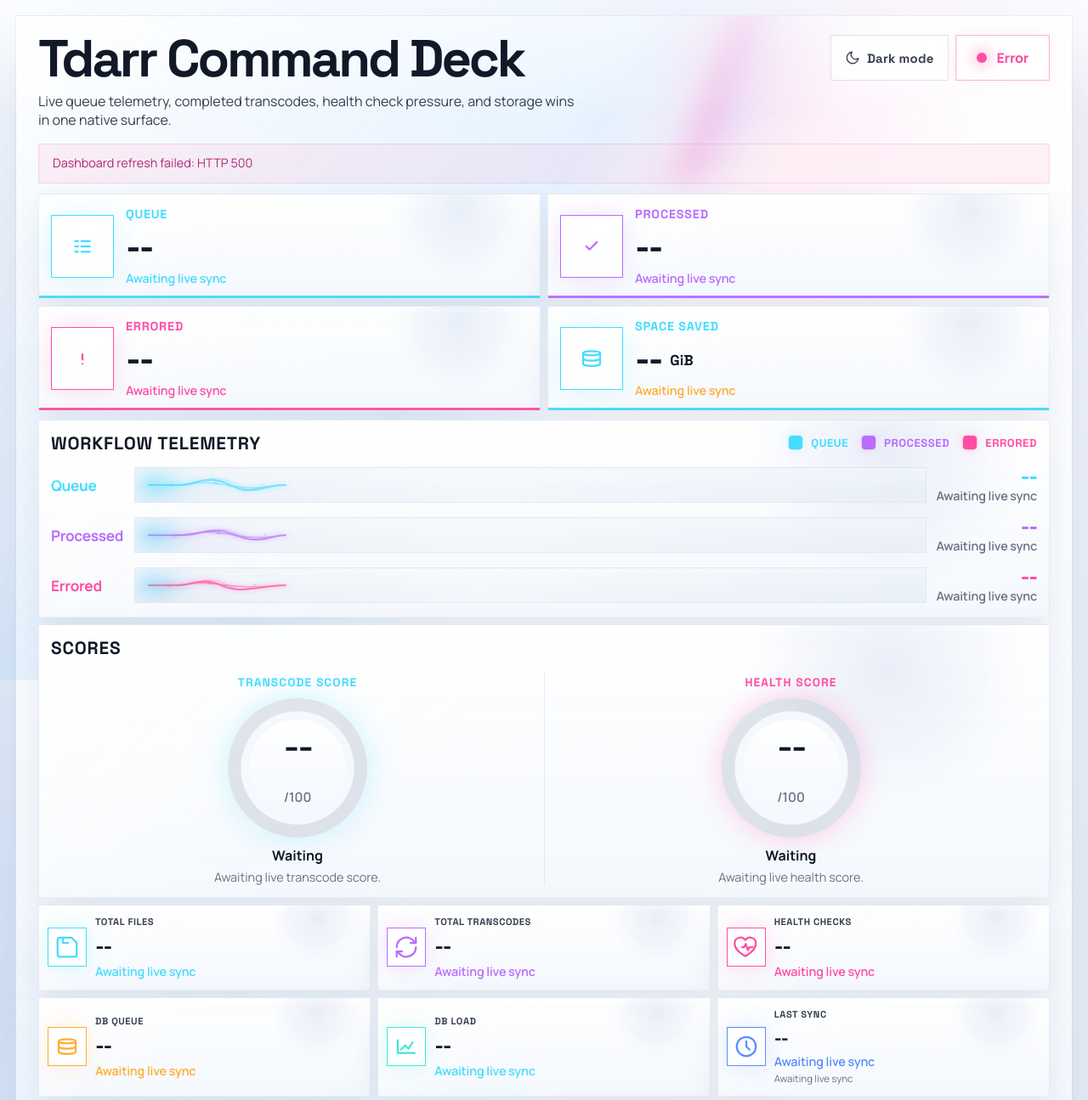
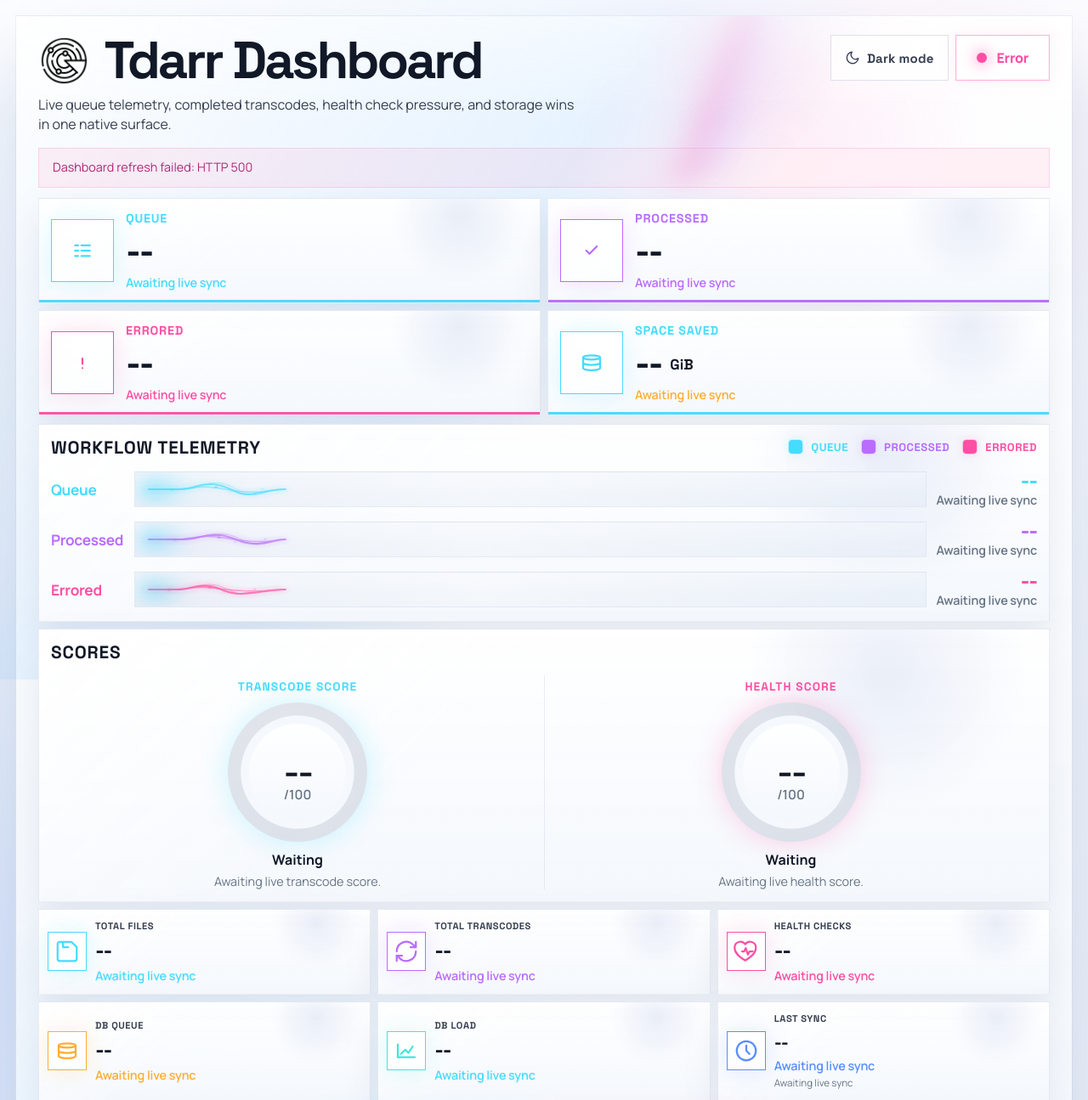
Before and after one commit to DeepDaddyTTV/Tdarr-Dashboard, a FastAPI app: page / in a window 1280 px wide. Shown: the top 1295 px of the page at 85% size. Run offline with FastAPI, Linux system fonts and the light colour scheme; data that the repository does not hold is empty.

Commit message:
Add Tdarr branding assets and title updates

```diff
--- a/app/main.py
+++ b/app/main.py
@@ -16,7 +16,7 @@
 from fastapi.staticfiles import StaticFiles
 from fastapi.templating import Jinja2Templates
 
-APP_NAME = "TDarr Dashboard"
+APP_NAME = "Tdarr Dashboard"
 BASE_DIR = Path(__file__).resolve().parent
 DB_PATH = os.getenv("TDARR_DB_PATH", "/data/database.db")
 DB_IMMUTABLE = os.getenv("TDARR_DB_IMMUTABLE", "").strip().lower() in {"1", "true", "yes", "on"}
@@ -42,7 +42,12 @@
 
 
 def current_asset_version() -> str:
-    asset_paths = [BASE_DIR / "static" / "style.css", BASE_DIR / "static" / "app.js"]
+    asset_paths = [
+        BASE_DIR / "static" / "style.css",
+        BASE_DIR / "static" / "app.js",
+        BASE_DIR / "static" / "favicon.png",
+        BASE_DIR / "static" / "main-screen-logo.png",
+    ]
     mtimes = [path.stat().st_mtime for path in asset_paths if path.exists()]
     return str(int(max(mtimes))) if mtimes else "1"
 
--- a/app/static/style.css
+++ b/app/static/style.css
@@ -246,6 +246,30 @@
   justify-content: space-between;
   align-items: flex-start;
   gap: 12px;
+}
+
+.hero-copy {
+  display: flex;
+  flex-direction: column;
+}
+
+.hero-title {
+  display: flex;
+  align-items: center;
+  gap: 16px;
+}
+
+.hero-logo {
+  width: clamp(56px, 4.8vw, 86px);
+  height: auto;
+  flex: 0 0 auto;
+  filter:
+    brightness(0) invert(1)
+    drop-shadow(0 0 16px rgba(69, 220, 255, 0.12));
+}
+
+html[data-theme="light"] .hero-logo {
+  filter: none;
 }
 
 .hero-actions {
@@ -844,8 +868,10 @@
 }
 
 .score-ring__core {
-  display: grid;
-  place-items: center;
+  position: relative;
+  display: flex;
+  align-items: center;
+  justify-content: center;
   width: 114px;
   height: 114px;
   border-radius: 50%;
@@ -861,10 +887,14 @@
 }
 
 .score-ring__scale {
-  margin-top: 6px;
+  position: absolute;
+  left: 50%;
+  bottom: 20px;
+  margin-top: 0;
   color: var(--text-muted);
   font-size: 0.96rem;
   font-weight: 600;
+  transform: translateX(-50%);
 }
 
 .score-card__headline {
@@ -1124,6 +1154,14 @@
 }
 
 @media (max-width: 640px) {
+  .hero-title {
+    gap: 12px;
+  }
+
+  .hero-logo {
+    width: clamp(44px, 12vw, 62px);
+  }
+
   .hero-copy h1 {
     font-size: 3rem;
   }
--- a/app/templates/index.html
+++ b/app/templates/index.html
@@ -23,6 +23,8 @@
         }
       })();
     </script>
+    <link rel="icon" type="image/png" href="/static/favicon.png?v={{ asset_version }}">
+    <link rel="apple-touch-icon" href="/static/favicon.png?v={{ asset_version }}">
     <link rel="stylesheet" href="/static/style.css?v={{ asset_version }}">
   </head>
   <body>
@@ -30,7 +32,15 @@
       <main class="dashboard-frame">
         <header class="dashboard-hero">
           <div class="hero-copy">
-            <h1>Tdarr Command Deck</h1>
+            <div class="hero-title">
+              <img
+                class="hero-logo"
+                src="/static/main-screen-logo.png?v={{ asset_version }}"
+                alt=""
+                aria-hidden="true"
+              >
+              <h1>Tdarr Dashboard</h1>
+            </div>
             <p>
               Live queue telemetry, completed transcodes, health check pressure,
               and storage wins in one native surface.
```
Also changed, not shown: app/static/favicon.png (added), app/static/main-screen-logo.png (added).
